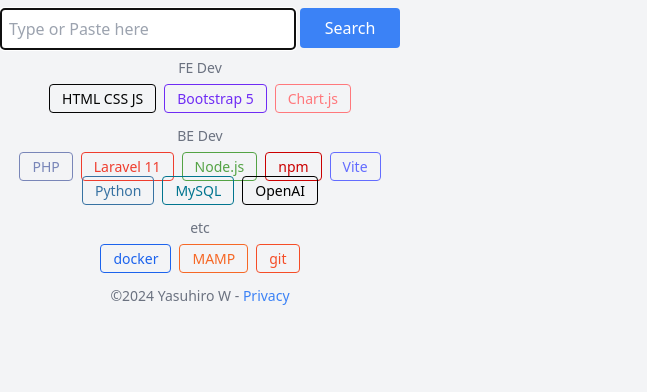
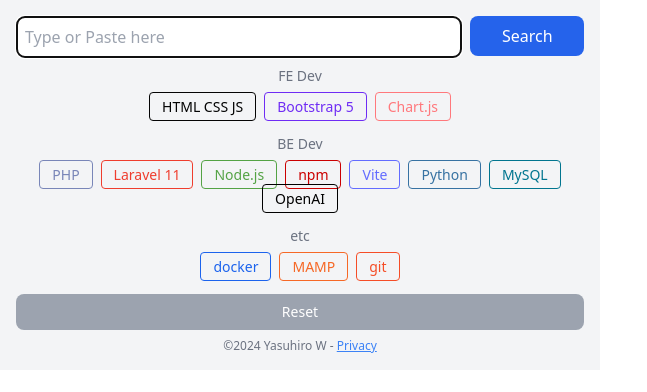
Before and after one commit to yasuhiro112358/docs-search, a website built with Vite: page src/popup.html in a window 1280 px wide. Shown: the whole page, without its empty margins (0-647 px from the left). Built offline with nearby package versions, Linux system fonts and the light colour scheme; some packages are replaced by stand-ins of ours.

Commit message:
Refactor CSS styles and update popup.html

```diff
--- a/src/popup.html
+++ b/src/popup.html
@@ -6,25 +6,22 @@
   <title>Docs Search</title>
 
   <!-- Tailwind CSS -->
-  <link rel="stylesheet" href="/tailwind.css">
+  <link rel="stylesheet" href="tailwind.css">
 </head>
 
-<body class="bg-gray-100 w-[400px]">
-  <div class="container mx-auto mt-2 mb-2">
-
-    <form action="" method="">
-
+<body>
+  <div class="container bg-gray-100 w-[600px] p-4 select-none">
     <!-- Input Area -->
     <div class="flex mb-2">
-        <div class="flex-grow pr-1">
+      <div class="flex-grow pr-2">
         <!-- Query -->
-          <input type="text" class="w-full p-2 border rounded" id="search-query" placeholder="Type or Paste here"
+        <input type="text" class="w-full p-2 border rounded-lg" id="search-query" placeholder="Type or Paste here"
           autofocus>
       </div>
 
-        <div class="w-1/4">
+      <div class="w-1/5">
         <!-- Search Button -->
-          <button type="button" class="w-full p-2 bg-blue-500 text-white rounded" id="btn-search">Search</button>
+        <button type="button" class="w-full p-2 bg-blue-600 text-white rounded-lg hover:bg-blue-700 active:bg-blue-800 transition duration-200" id="btn-search">Search</button>
       </div>
     </div>
 
@@ -32,20 +29,24 @@
     <div id="site-selector" class="mb-2">
       <!-- チェックボックスはJavaScriptで動的に生成されます -->
     </div>
-    </form>
+
+    <!-- Reset Selector -->
+    <div class="mt-4 mb-2">
+      <button type="button" class="text-sm w-full py-2 bg-gray-400 text-white rounded-lg hover:bg-gray-500 active:bg-gray-600 transition duration-200" id="btn-reset">Reset</button>
+    </div>
 
     <!-- Footer -->
-    <div class="">
-      <p class="text-sm text-center text-gray-500 m-0">
+    <div id="footer">
+      <p class="text-xs text-center text-gray-500">
         &copy;2024 <a href="https://yasuhiro112358.github.io/" target="_blank"
           class="text-gray-500 hover:underline">Yasuhiro W</a> - <a
           href="https://nabeyasu.com/privacy/docs-serch/privacy-policy.html" target="_blank"
-          class="text-blue-500 hover:underline">Privacy</a>
+          class="text-blue-500 underline">Privacy</a>
       </p>
     </div>
   </div>
 
-  <script type="module" src="/popup.js"></script>
+  <script type="module" src="popup.js"></script>
 </body>
 
 </html>
```
Lines whose indentation alone changed are shown as unchanged.
